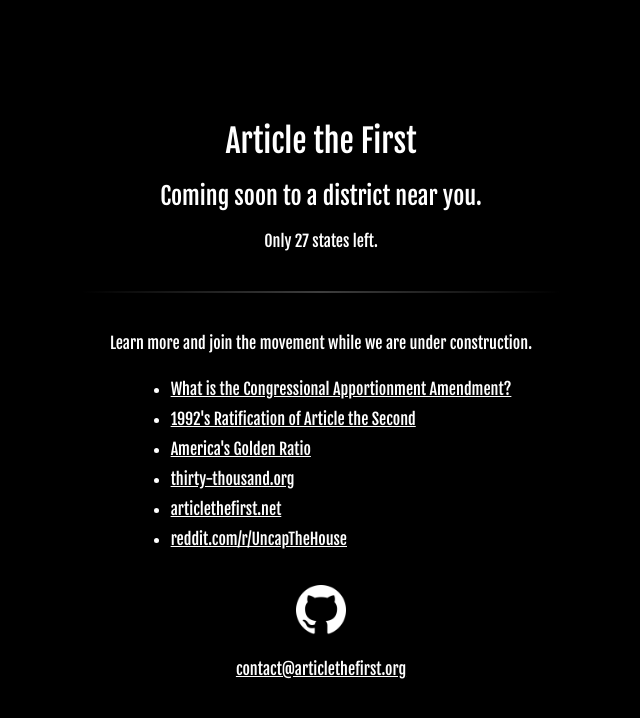
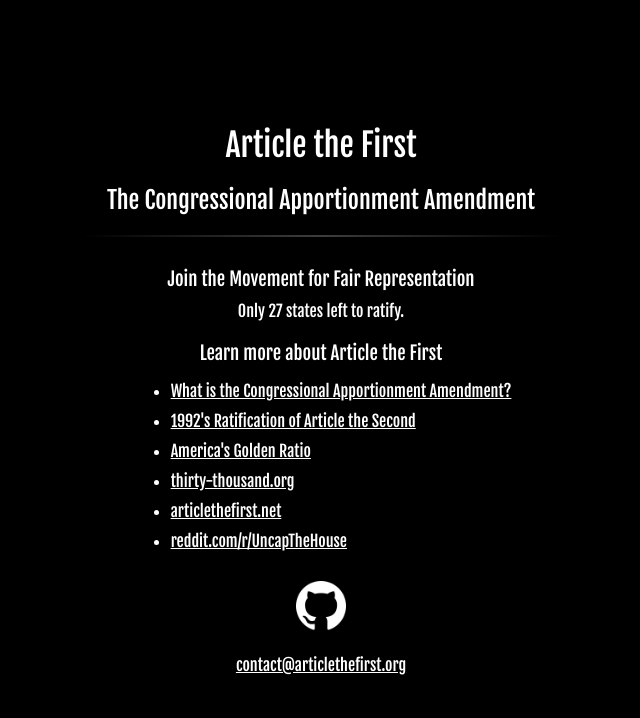
Before and after one commit to emerconnelly/articlethefirst, a plain HTML site: page index.html in a window 1280 px wide. Shown: the whole page, without its empty margins (319-959 px from the left). Drawn offline with Linux system fonts and the light colour scheme.

Commit message:
add header, sections, new headings

```diff
--- a/index.html
+++ b/index.html
@@ -50,30 +50,35 @@
             align-items: center;
             background-color: black;
         }
-        footer {
+        header, footer {
             display: flex;
             flex-direction: column;
             justify-content: center;
             align-items: center;
         }
-        hr, h1, h2, p, a {
-            color: white;
-            margin: 10px 0;
-            text-align: center;
+        section {
+            margin: 20px 0;
         }
-        h1, h2 {
-            margin-inline: 25px;
+        img {
+            width: 50px;
         }
         hr {
             height: 2px;
             width: 30em;
             max-width: 90vw;
-            margin: 30px 0;
             border: 0;
             background-image: linear-gradient(to right, rgba(0, 0, 0, 0), rgba(204, 204, 204, 0.3), rgba(0, 0, 0, 0));
         }
+        hr, h1, h2, h3, p, a {
+            color: white;
+            margin: 10px 0;
+            text-align: center;
+        }
+        h1, h2, h3 {
+            margin-inline: 25px;
+        }
         h1 {
-            font-weight: 500;
+            font-weight: 550;
         }
         p, li {
             margin: 10px 25px;
@@ -82,17 +87,21 @@
         li:first-child {
             margin-top: 0;
         }
-        #github-logo {
-            width: 50px;
-        }
     </style>
 </head>
 <body>
+    <header>
         <h1>Article the First</h1>
-    <h2>Coming soon to a district near you.</h2>
-    <p>Only 27 states left.</p>
+        <h2>The Congressional Apportionment Amendment</h2>
+    </header>
     <hr>
-    <p>Learn more and join the movement while we are under construction.</p>
+    <main>
+        <section>
+            <h3>Join the Movement for Fair Representation</h3>
+            <p>Only 27 states left to ratify.</p>
+        </section>
+        <section>
+            <h3>Learn more about Article the First</h3>
             <ul>
                 <li><a href="https://en.wikipedia.org/wiki/Congressional_Apportionment_Amendment" target="_blank">What is the Congressional Apportionment Amendment?</a></li>
                 <li><a href="https://constitutioncenter.org/blog/how-a-c-grade-college-term-paper-led-to-a-constitutional-amendment/" target="_blank">1992's Ratification of Article the Second</a></li>
@@ -101,6 +110,8 @@
                 <li><a href="https://www.articlethefirst.net/" target="_blank">articlethefirst.net</a></li>
                 <li><a href="https://www.reddit.com/r/UncapTheHouse/" target="_blank">reddit.com/r/UncapTheHouse</a></li>
             </ul>
+        </section>
+    </main>
     <footer>
         <a href="https://github.com/emerconnelly/articlethefirst" target="_blank"><img id="github-logo" src="assets/github-logo-240x240.png" alt="GitHub Repository"></a>
         <a href="mailto:contact@articlethefirst.org">contact@articlethefirst.org</a>
```
Lines whose indentation alone changed are shown as unchanged.
